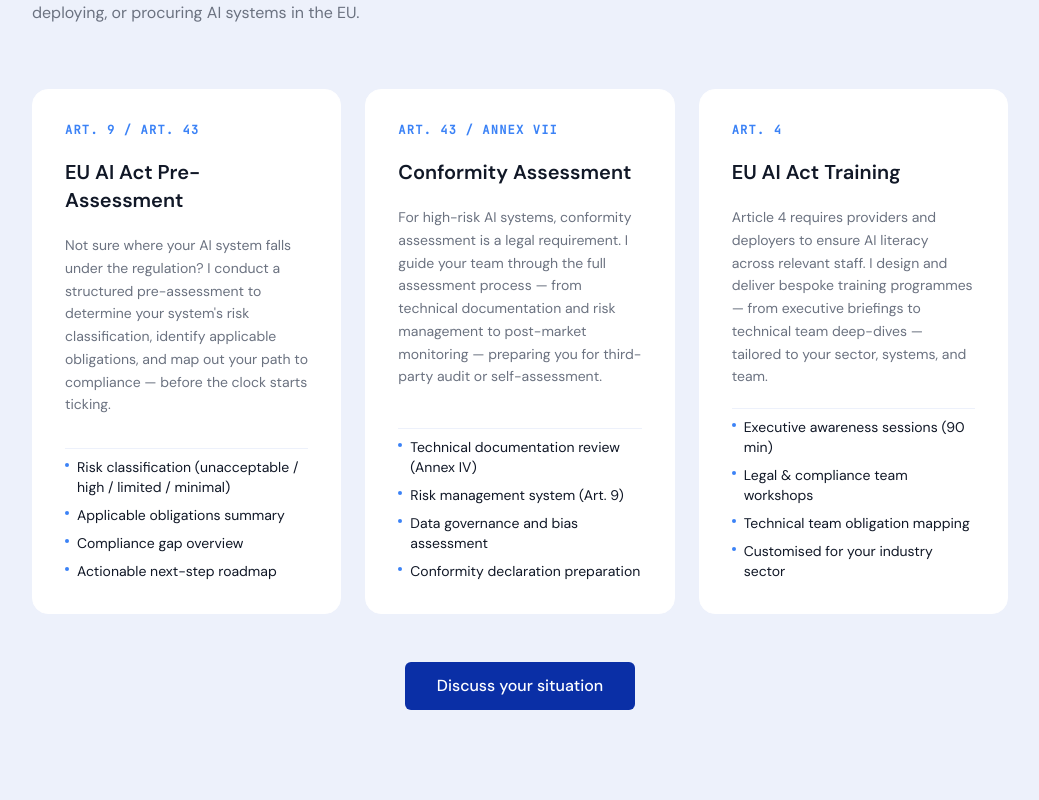
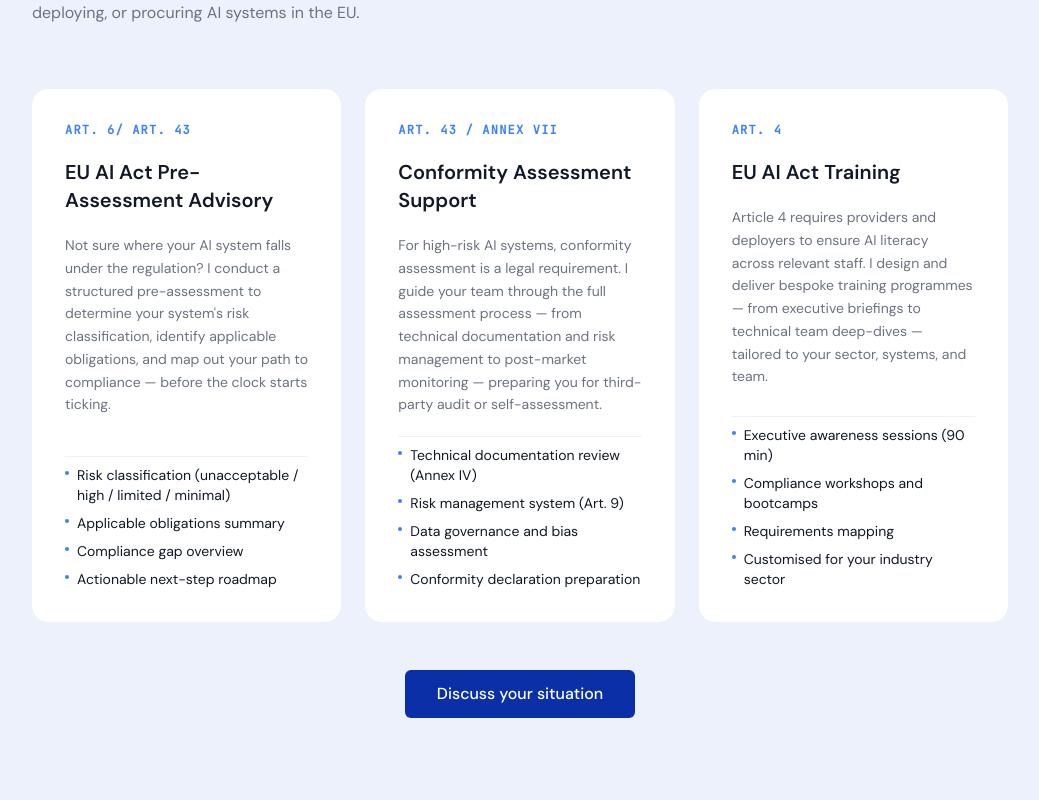
Before and after one commit to MashaRudneva/article6, a Next.js app: page / in a window 1280 px wide. Shown: the part 1080-1880 px from the top of the page, without its empty margins (120-1159 px from the left). Built offline with nearby package versions, Linux system fonts and the light colour scheme.

Commit message:
fixed footer

```diff
--- a/components/Footer.tsx
+++ b/components/Footer.tsx
@@ -1,4 +1,4 @@
-const CONTACT_EMAIL = "masha.rudneva@gmail.com";
+const CONTACT_EMAIL = "maria.r@explorai.com";
 
 export default function Footer() {
   return (
@@ -15,7 +15,7 @@ export default function Footer() {
             {CONTACT_EMAIL}
           </a>
           <a
-            href="https://linkedin.com/in/mariarudneva"
+            href="https://linkedin.com/in/maria-rudneva"
             target="_blank"
             rel="noopener noreferrer"
             className="hover:text-white transition-colors"
--- a/components/sections/Services.tsx
+++ b/components/sections/Services.tsx
@@ -1,7 +1,7 @@
 const services = [
   {
-    tag: "Art. 9 / Art. 43",
-    title: "EU AI Act Pre-Assessment",
+    tag: "Art. 6/ Art. 43",
+    title: "EU AI Act Pre-Assessment Advisory",
     description:
       "Not sure where your AI system falls under the regulation? I conduct a structured pre-assessment to determine your system's risk classification, identify applicable obligations, and map out your path to compliance — before the clock starts ticking.",
     bullets: [
@@ -13,7 +13,7 @@ const services = [
   },
   {
     tag: "Art. 43 / Annex VII",
-    title: "Conformity Assessment",
+    title: "Conformity Assessment Support",
     description:
       "For high-risk AI systems, conformity assessment is a legal requirement. I guide your team through the full assessment process — from technical documentation and risk management to post-market monitoring — preparing you for third-party audit or self-assessment.",
     bullets: [
@@ -30,8 +30,8 @@ const services = [
       "Article 4 requires providers and deployers to ensure AI literacy across relevant staff. I design and deliver bespoke training programmes — from executive briefings to technical team deep-dives — tailored to your sector, systems, and team.",
     bullets: [
       "Executive awareness sessions (90 min)",
-      "Legal & compliance team workshops",
-      "Technical team obligation mapping",
+      "Compliance workshops and bootcamps",
+      "Requirements mapping",
       "Customised for your industry sector",
     ],
   },
```
